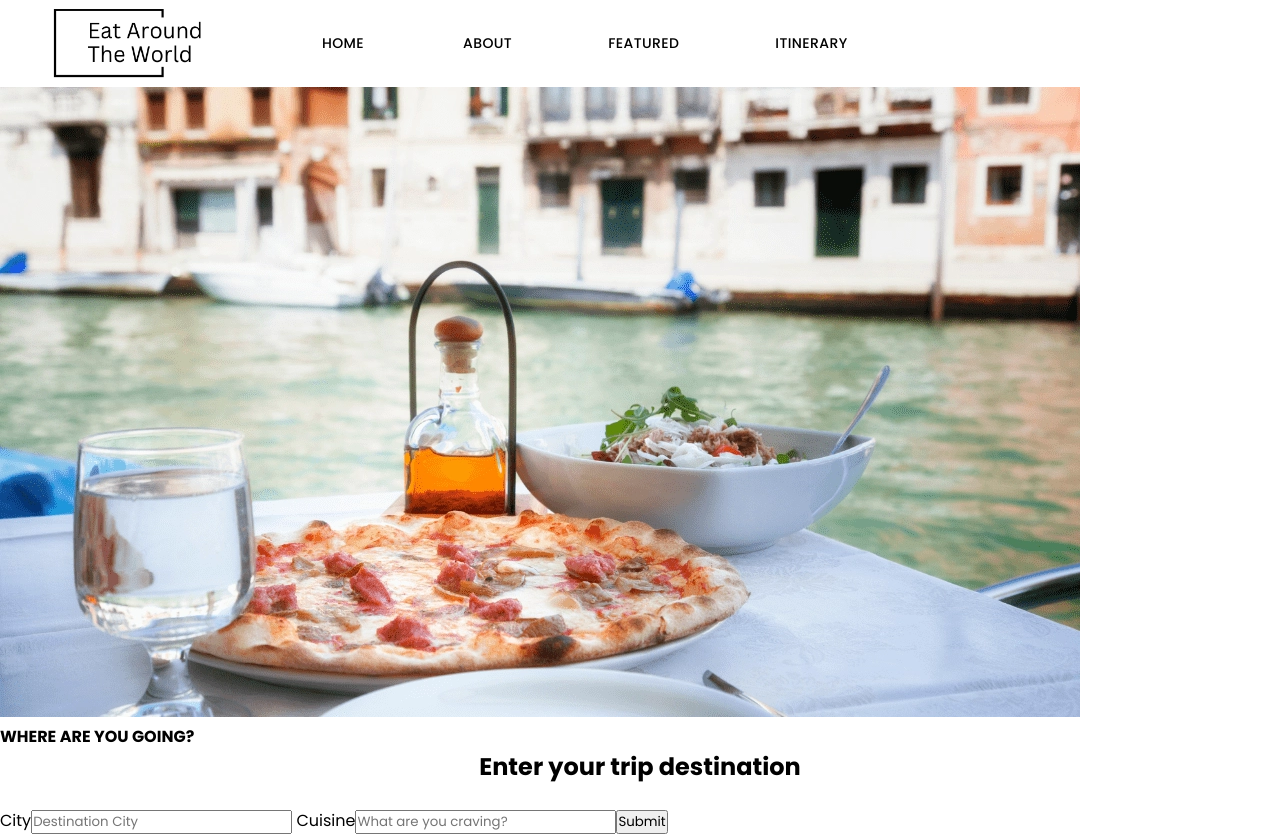
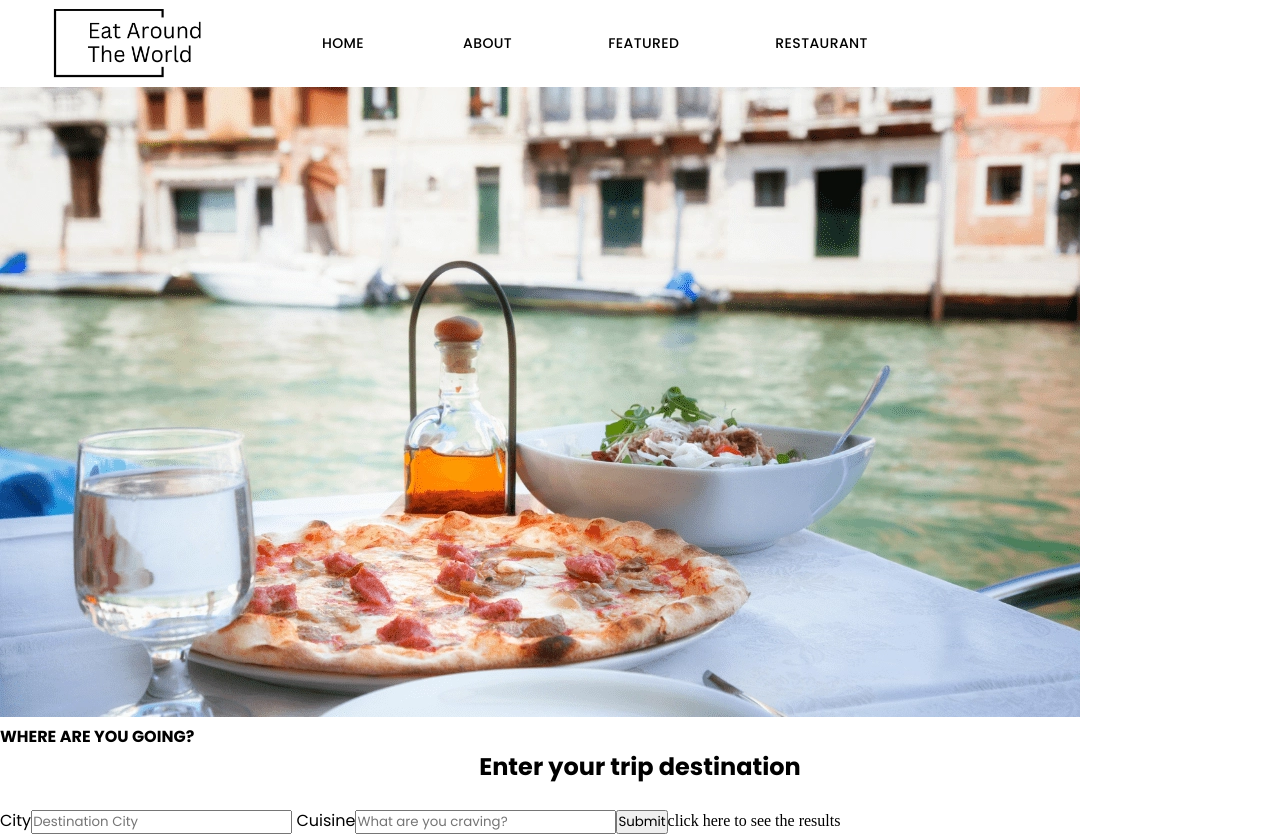
Before and after one commit to nadirao/eat-around-the-world-client, a React (Create React App) app: page /destinationform in a window 1280 px wide. Built offline with nearby package versions, Linux system fonts and the light colour scheme.

Commit message:
rerouted

```diff
--- a/src/components/DestinationForm/DestinationForm.js
+++ b/src/components/DestinationForm/DestinationForm.js
@@ -42,6 +42,7 @@ export default function DestinationForm({searchYelp}) {
 
 
           <input type="submit" value="Submit"/>
+          <Link to='/featured'>click here to see the results</Link>
         </form>
       </div>
     </div>
--- a/src/components/NavBar/NavBar.js
+++ b/src/components/NavBar/NavBar.js
@@ -26,8 +26,8 @@ export default function NavBar() {
         </Link>
       </Button>
       <Button>
-        <Link to="/itinerary">
-          <div>Itinerary</div>
+        <Link to="/restaurant">
+          <div>Restaurant</div>
         </Link>
       </Button>
     </Stack>
--- a/src/pages/App/App.js
+++ b/src/pages/App/App.js
@@ -6,9 +6,9 @@ import Footer from '../../components/Footer/Footer';
 import Home from '../Home/Home';
 import About from '../About/About';
 import Featured from '../Featured/Featured';
-import Itinerary from '../Itinerary/Itinerary';
 import DestinationForm from '../../components/DestinationForm/DestinationForm';
 import searchYelp from '../../hooks/yelp-api/searchYelp';
+import Restaurant from '../Itinerary/Itinerary';
 
 
 export default function App() {
@@ -25,7 +25,7 @@ export default function App() {
         <Route path="/" element={<Home />}></Route>
         <Route path="/about" element={<About />}></Route>
         <Route path="/featured" element={<Featured businesses={businesses}/>}></Route>
-        <Route path="/itinerary" element={<Itinerary />}></Route>
+        <Route path="/restaurant" element={<Restaurant />}></Route>
         <Route path="/destinationform" element={<DestinationForm searchYelp={handleSearchYelp}/>} />
       </Routes>
       {/* <Footer /> */}
--- a/src/pages/Itinerary/Itinerary.js
+++ b/src/pages/Itinerary/Itinerary.js
@@ -1,5 +1,5 @@
 
-export default function Itinerary(){
+export default function Restaurant(){
     return(
         <h1>This is the Itinerary Page</h1>
     )
```
